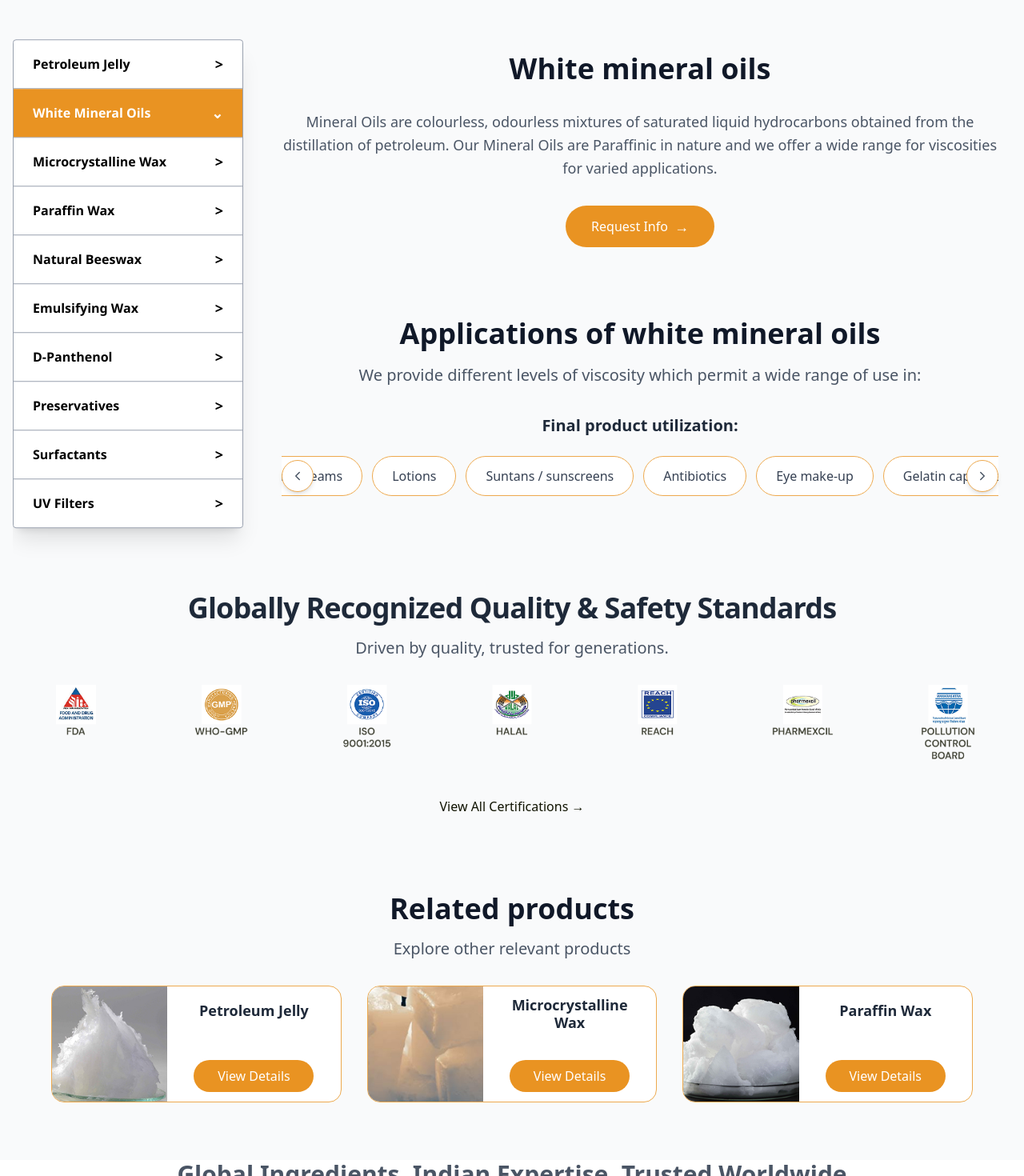
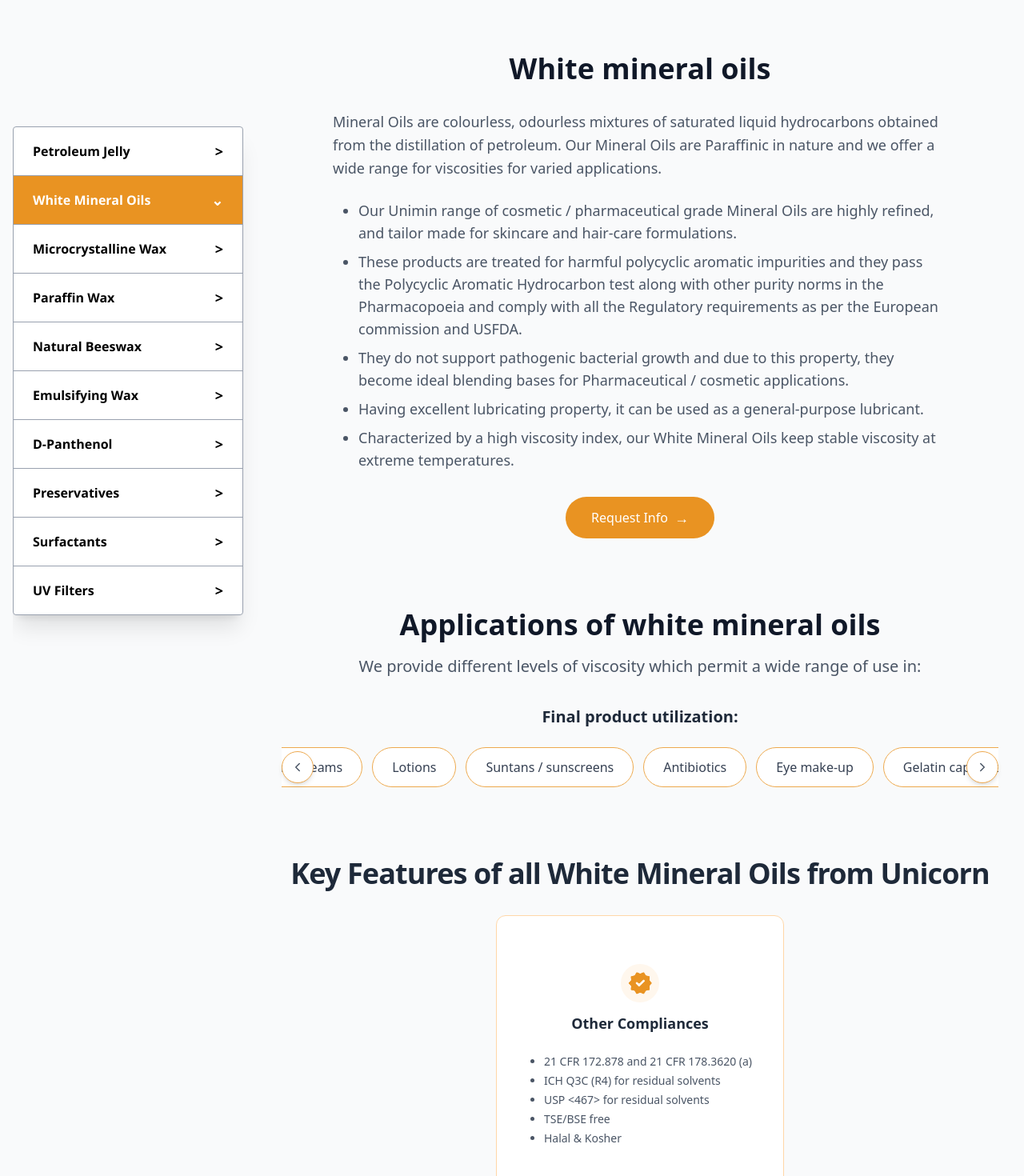
Before and after one commit to abhishek251100/unicorn-petroleum2, a React (Vite) app in the folder unicorn-petroleum2-main/: page /products/white-mineral-oils in a window 1280 px wide. Shown: the part 620-2090 px from the top of the page at 80% size. Built offline with nearby package versions, Linux system fonts and the light colour scheme.

Commit message:
Conctenctchanges

```diff
--- a/unicorn-petroleum2-main/src/Common/products/ProductPageCommonSection.jsx
+++ b/unicorn-petroleum2-main/src/Common/products/ProductPageCommonSection.jsx
@@ -1,6 +1,6 @@
 import React from "react";
 
-const ProductPageCommonSection = ({ data }) => {
+const ProductPageCommonSection = ({ data, alignLeft = false }) => {
   const handleRequestInfo = () => {
     const quoteSection = document.getElementById('quote-form-section');
     if (quoteSection) {
@@ -16,14 +16,31 @@ const ProductPageCommonSection = ({ data }) => {
             {data.title || "Product Title"}
           </h1>
 
-          <div className="prose max-w-none mb-8">
+          <div className={alignLeft ? "prose max-w-3xl mx-auto mb-8 text-left" : "prose max-w-none mb-8"}>
             <p className="text-lg text-gray-600 leading-relaxed mb-6">
               {data.description || "Product description will come from the product's JSON file."}
             </p>
+
             {data.additionalInfo && (
-              <p className="text-lg text-gray-600 leading-relaxed">
+              <p className="text-lg text-gray-600 leading-relaxed mb-4">
                 {data.additionalInfo}
               </p>
+            )}
+
+            {Array.isArray(data.bulletPoints) && data.bulletPoints.length > 0 && (
+              <ul
+                className={
+                  alignLeft
+                    ? "list-disc list-outside pl-5 md:pl-8 text-left text-base md:text-lg text-gray-600 space-y-2"
+                    : "list-disc list-inside text-left text-lg text-gray-600 space-y-1"
+                }
+              >
+                {data.bulletPoints.map((item, index) => (
+                  <li key={index}>
+                    {item}
+                  </li>
+                ))}
+              </ul>
             )}
           </div>
         </div>
--- a/unicorn-petroleum2-main/src/components/productsPage/emulsifyingWax/EmulsifyingWaxPage.jsx
+++ b/unicorn-petroleum2-main/src/components/productsPage/emulsifyingWax/EmulsifyingWaxPage.jsx
@@ -2,6 +2,7 @@ import React, { useRef, useEffect, useState } from "react";
 import ProductPageLayout from "../ProductPageLayout";
 import FloatingSidebar from "../../../Common/FloatingSidebar";
 import ProductPageCommonSection from "../../../Common/products/ProductPageCommonSection";
+import ProductKeyFeaturesSection from "../../../Common/products/ProductKeyFeaturesSection";
 import QualityStandardsSection from "../../../Common/QualityStandardsSection";
 import ApplicationsSection from "../../../Common/ApplicationsSection";
 import PackagedResponsiblySection from "../../../Common/PackagedResponsiblySection";
@@ -110,6 +111,7 @@ export default function EmulsifyingWaxPage() {
           <ProductPageCommonSection data={data.commonSection} />
           <ApplicationsSection data={data.applicationsSection} />
           <PackagedResponsiblySection data={data.packagedResponsibly} />
+          <ProductKeyFeaturesSection data={data.keyFeatures} />
         </div>
       </div>
 
@@ -117,6 +119,7 @@ export default function EmulsifyingWaxPage() {
         <ProductPageCommonSection data={data.commonSection} />
         <ApplicationsSection data={data.applicationsSection} />
         <PackagedResponsiblySection data={data.packagedResponsibly} />
+        <ProductKeyFeaturesSection data={data.keyFeatures} />
       </div>
 
       {/* Certifications and beyond - sidebar stops floating here - Full width sections */}
--- a/unicorn-petroleum2-main/src/components/productsPage/emulsifyingWax/emulsifyingWaxData.js
+++ b/unicorn-petroleum2-main/src/components/productsPage/emulsifyingWax/emulsifyingWaxData.js
@@ -21,8 +21,8 @@ export const emulsifyingWaxData = {
   commonSection: {
     title: "Emulsifying wax",
     description:
-      "Emulsifying wax serves the very purpose it indicates — emulsifying the water and oil phases together into smooth, stable formulations. With both anionic and non-ionic grades, emulsifying waxes from Unicorn aim to cater to many diverse needs of the industry as they come for both water-in-oil emulsions and oil-in-water emulsions.",
-    additionalInfo: "Widely used in the manufacturing of lotions, creams, ointments and other beauty products, it ensures the end products feel as good as they look.",
+      "Emulsifying Wax is a type of cosmetic emulsifying ingredient used primarily in the manufacturing of creams, lotions, and other beauty products that have both water and oil phase. This type of wax helps in mixing or emulsifying the water phase and oil phase together to form an ointment  minimizing phase separation and increasing formulation stability especially during a diverse temperature environment. The emulsification occurs when two substances — in this case, oil and water — are successfully bound together; creating a sort of glue that combines the ingredients of a product which provides consistent viscosity and structure to formulations, resulting in smooth, uniform creams and lotions with improved spreadability.",
+    additionalInfo: "At the molecular level, Emulsifying Wax attracts both water and oil at the same time and keeps them together. Emulsions made with this wax are more stable to weak acids such as Boric, Carbolic & Salicylic. Emulsifying Wax thickens the liquid and marries the oil - and water-based elements of the creation. It is white in colour, solid, and possesses a light alcohol scent. It is easy to process and reliable in performance, making it suitable for both small-scale and industrial manufacturing environments.",
     brochureUrl: "#",
   },
 
@@ -54,7 +54,22 @@ export const emulsifyingWaxData = {
   //   ],
   // },
 
-  // No Key Features section for this page
+  // Key Features section - Pharmacopoeial Compliance card for Emulsifying Wax
+  keyFeatures: {
+    heading: "Key Features of all Emulsifying Wax from Unicorn",
+    features: [
+      {
+        icon: "/assets/Icons/Property 1=Compliance.png",
+        title: "Pharmacopoeial Compliance",
+        items: [
+          "Indian Pharmacopoeia [IP]",
+          "British Pharmacopoeia [BP]",
+          "United States Pharmacopoeia [USP]",
+          "European Pharmacopoeia [Ph. Eur.]",
+        ],
+      },
+    ],
+  },
 
   relatedProducts: {
     relatedProducts: [
--- a/unicorn-petroleum2-main/src/components/productsPage/microcrystallineWax/MicrocrystallineWaxPage.jsx
+++ b/unicorn-petroleum2-main/src/components/productsPage/microcrystallineWax/MicrocrystallineWaxPage.jsx
@@ -2,6 +2,7 @@ import React, { useRef, useEffect, useState } from "react";
 import ProductPageLayout from "../ProductPageLayout";
 import FloatingSidebar from "../../../Common/FloatingSidebar";
 import ProductPageCommonSection from "../../../Common/products/ProductPageCommonSection";
+import ProductKeyFeaturesSection from "../../../Common/products/ProductKeyFeaturesSection";
 import QualityStandardsSection from "../../../Common/QualityStandardsSection";
 import ApplicationsSection from "../../../Common/ApplicationsSection";
 import PackagedResponsiblySection from "../../../Common/PackagedResponsiblySection";
@@ -110,6 +111,7 @@ export default function MicrocrystallineWaxPage() {
           <ProductPageCommonSection data={data.commonSection} />
           <ApplicationsSection data={data.applicationsSection} />
           <PackagedResponsiblySection data={data.packagedResponsibly} />
+          <ProductKeyFeaturesSection data={data.keyFeatures} />
         </div>
       </div>
 
@@ -117,6 +119,7 @@ export default function MicrocrystallineWaxPage() {
         <ProductPageCommonSection data={data.commonSection} />
         <ApplicationsSection data={data.applicationsSection} />
         <PackagedResponsiblySection data={data.packagedResponsibly} />
+        <ProductKeyFeaturesSection data={data.keyFeatures} />
       </div>
 
       {/* Certifications and beyond - sidebar stops floating here - Full width sections */}
--- a/unicorn-petroleum2-main/src/components/productsPage/naturalBeeswax/naturalBeeswaxData.js
+++ b/unicorn-petroleum2-main/src/components/productsPage/naturalBeeswax/naturalBeeswaxData.js
@@ -22,9 +22,9 @@ export const naturalBeeswaxData = {
   commonSection: {
     title: "Natural beeswax",
     description:
-      "Beeswax is a natural wax produced in the beehive of honeybees of the genus Apis. It is mainly esters of fatty acids and various long chain alcohols. Our cosmetic / pharmaceutical grade Beeswax is pale yellow, smooth, highly refined wax with emollient, soothing and softening properties.",
+      "Beeswax is a natural substance produced by honeybees within the hive of genus Apis. It has a distinct structure composed of esters of fatty acids and long-chain alcohols. Our beeswax is carefully treated to provide a smooth, pale yellow appearance and is highly valued for its gentle, calming effects on the skin, thereby making it a perfect fit for the cosmetic and pharmaceutical industry. In addition to preserving and softening the skin, it also enhances the texture and guarantees that other ingredients stay together, thereby providing stability to the finished product.",
     additionalInfo:
-      "Our Beeswax is a 100 % natural product purified for use in pharmaceutical, cosmetic and personal-care formulations. Being a natural product, the quality of our refined beeswax is highly moderated by us to comply with international regulatory requirements.",
+      "Being a natural product, the quality of our refined beeswax is highly moderated by us to comply with international regulatory requirements. It works especially well in stick and for solid preparations because of its inherent ability to create a cohesive film and bind materials together, improving durability and grip. ",
     brochureUrl: "#",
   },
 
--- a/unicorn-petroleum2-main/src/components/productsPage/paraffinWax/ParaffinWaxPage.jsx
+++ b/unicorn-petroleum2-main/src/components/productsPage/paraffinWax/ParaffinWaxPage.jsx
@@ -2,6 +2,7 @@ import React, { useRef, useEffect, useState } from "react";
 import ProductPageLayout from "../ProductPageLayout";
 import FloatingSidebar from "../../../Common/FloatingSidebar";
 import ProductPageCommonSection from "../../../Common/products/ProductPageCommonSection";
+import ProductKeyFeaturesSection from "../../../Common/products/ProductKeyFeaturesSection";
 import QualityStandardsSection from "../../../Common/QualityStandardsSection";
 import ApplicationsSection from "../../../Common/ApplicationsSection";
 import PackagedResponsiblySection from "../../../Common/PackagedResponsiblySection";
@@ -110,6 +111,7 @@ export default function ParaffinWaxPage() {
           <ProductPageCommonSection data={data.commonSection} />
           <ApplicationsSection data={data.applicationsSection} />
           <PackagedResponsiblySection data={data.packagedResponsibly} />
+          <ProductKeyFeaturesSection data={data.keyFeatures} />
         </div>
       </div>
 
@@ -117,6 +119,7 @@ export default function ParaffinWaxPage() {
         <ProductPageCommonSection data={data.commonSection} />
         <ApplicationsSection data={data.applicationsSection} />
         <PackagedResponsiblySection data={data.packagedResponsibly} />
+        <ProductKeyFeaturesSection data={data.keyFeatures} />
       </div>
 
       {/* Certifications and beyond - sidebar stops floating here - Full width sections */}
--- a/unicorn-petroleum2-main/src/components/productsPage/paraffinWax/paraffinWaxData.js
+++ b/unicorn-petroleum2-main/src/components/productsPage/paraffinWax/paraffinWaxData.js
@@ -21,7 +21,7 @@ export const paraffinWaxData = {
   commonSection: {
     title: "Paraffin wax",
     description:
-      "Paraffin wax is a mixture of solid hydrocarbons of high molecular weight, which are obtained from crude petroleum. It is characterized by relatively large crystals which are insoluble in water or alcohol & sparingly soluble in benzene, turpentine, chloroform, ether, carbon disulfide and oils. It is also miscible with fats.",
+      "Paraffin wax that is derived as a byproduct from crude oil, is a blend of solid hydrocarbons with a higher molecular weight. It dissolves partly in solvents like benzene, turpentine, chloroform, ether, carbon di-sulphide & oil and is distinguished by its ability to form naturally bigger crystals that do not dissolve in water & alcohol. Its adaptability in different formulations is further enhanced by the fact that it combines nicely with fats. Paraffin wax is frequently utilized in protective coatings and sealing applications where dependable moisture preservation is crucial because of its potent water-resistant qualities.",
     additionalInfo: "",
     brochureUrl: "#",
   },
@@ -48,7 +48,22 @@ export const paraffinWaxData = {
     ],
   },
 
-  // No Key Features section on this page
+  // Key Features section - Pharmacopoeial Compliance card for Paraffin Wax
+  keyFeatures: {
+    heading: "Key Features of all Paraffin Wax from Unicorn",
+    features: [
+      {
+        icon: "/assets/Icons/Property 1=Compliance.png",
+        title: "Pharmacopoeial Compliance",
+        items: [
+          "Indian Pharmacopoeia [IP]",
+          "British Pharmacopoeia [BP]",
+          "United States Pharmacopoeia [USP]",
+          "European Pharmacopoeia [Ph. Eur.]",
+        ],
+      },
+    ],
+  },
 
   relatedProducts: {
     relatedProducts: [
--- a/unicorn-petroleum2-main/src/components/productsPage/petroleumJelly/petroleumJellyData.js
+++ b/unicorn-petroleum2-main/src/components/productsPage/petroleumJelly/petroleumJellyData.js
@@ -21,8 +21,8 @@ export const petroleumJellyData = {
   // Common section data
   commonSection: {
     title: "Petroleum Jelly",
-    description: "Petroleum Jelly (also known as Petrolatum or White / Yellow Soft Paraffin) is an ointment-like homogenous, highly refined semi solid with a delicate balance between liquid and solid hydrocarbons for skin-care application and topical formulations.\nWe have been manufacturing this product since 1964 in a dedicated facility. With years of experience and a varied clientele, we have an expertise in this field.",
-    additionalInfo: "Our petroleum jelly is manufactured under strict quality control measures to ensure consistency and purity for pharmaceutical and cosmetic applications.",
+    description: "Petroleum Jelly is an ointment-like, homogenous, highly refined semi-solid with a delicate balance between liquid and solid hydrocarbons for skin-care application and topical formulations.\n Our product maintains a good structure during processing and congeals to form a smooth surface while packing, which adds to aesthetic value, and it has the ability to resist moisture, prevent decolorization and retain oil content even at elevated temperatures.",
+    additionalInfo: "It is available in the following colours: bright snow-white, off-white, pearl-white, Lily, Pale-yellow, bright-yellow and amber.",
     brochureUrl: "/brochures/petroleum-jelly-brochure.pdf"
   },
 
--- a/unicorn-petroleum2-main/src/components/productsPage/whiteMineralOils/WhiteMineralOilsPage.jsx
+++ b/unicorn-petroleum2-main/src/components/productsPage/whiteMineralOils/WhiteMineralOilsPage.jsx
@@ -113,7 +113,7 @@ export default function WhiteMineralOilsPage() {
         </div>
 
         <div className="lg:col-span-9 space-y-4">
-          <ProductPageCommonSection data={whiteMineralOilsData.commonSection} />
+          <ProductPageCommonSection data={whiteMineralOilsData.commonSection} alignLeft />
           <ApplicationsSection data={whiteMineralOilsData.applicationsSection} />
           <PackagedResponsiblySection data={whiteMineralOilsData.packagedResponsibly} />
           <ProductKeyFeaturesSection data={whiteMineralOilsData.keyFeatures} />
@@ -122,7 +122,7 @@ export default function WhiteMineralOilsPage() {
 
       {/* Mobile Layout */}
       <div className="lg:hidden space-y-4 mb-4">
-        <ProductPageCommonSection data={whiteMineralOilsData.commonSection} />
+        <ProductPageCommonSection data={whiteMineralOilsData.commonSection} alignLeft />
         <ApplicationsSection data={whiteMineralOilsData.applicationsSection} />
         <PackagedResponsiblySection data={whiteMineralOilsData.packagedResponsibly} />
         <ProductKeyFeaturesSection data={whiteMineralOilsData.keyFeatures} />
--- a/unicorn-petroleum2-main/src/components/productsPage/whiteMineralOils/whiteMineralOilsData.js
+++ b/unicorn-petroleum2-main/src/components/productsPage/whiteMineralOils/whiteMineralOilsData.js
@@ -24,6 +24,13 @@ export const whiteMineralOilsData = {
     title: "White mineral oils",
     description:
       "Mineral Oils are colourless, odourless mixtures of saturated liquid hydrocarbons obtained from the distillation of petroleum. Our Mineral Oils are Paraffinic in nature and we offer a wide range for viscosities for varied applications.",
+    bulletPoints: [
+      "Our Unimin range of cosmetic / pharmaceutical grade Mineral Oils are highly refined, and tailor made for skincare and hair-care formulations.",
+      "These products are treated for harmful polycyclic aromatic impurities and they pass the Polycyclic Aromatic Hydrocarbon test along with other purity norms in the Pharmacopoeia and comply with all the Regulatory requirements as per the European commission and USFDA.",
+      "They do not support pathogenic bacterial growth and due to this property, they become ideal blending bases for Pharmaceutical / cosmetic applications.",
+      "Having excellent lubricating property, it can be used as a general-purpose lubricant.",
+      "Characterized by a high viscosity index, our White Mineral Oils keep stable viscosity at extreme temperatures.",
+    ],
     // additionalInfo:
     //   "Use them with confidence in pharmaceuticals, personal care, plastics processing, food-contact lubricants and more.",
     brochureUrl: "/brochures/white-mineral-oils-brochure.pdf",
@@ -69,30 +76,23 @@ export const whiteMineralOilsData = {
   //   ],
   // },
 
-  // Key features data
-  // keyFeatures: {
-  //   heading: "Key Features of White Mineral Oils from Unicorn",
-  //   features: [
-  //     {
-  //       icon: "/assets/Icons/Property 1=Compliance.png",
-  //       title: "Exceptional Purity",
-  //       items: [
-  //         "Highly refined, colorless and odorless",
-  //         "Low volatility for stability",
-  //         "Excellent oxidative resistance",
-  //       ],
-  //     },
-  //     {
-  //       icon: "/assets/Icons/Property 1=Compliance.png",
-  //       title: "Regulatory Conformance",
-  //       items: [
-  //         "USP/NF and EP compliant grades",
-  //         "Food-contact suitable grades",
-  //         "Halal & Kosher",
-  //       ],
-  //     },
-  //   ],
-  // },
+  // Key features data - Only Other Compliances card for White Mineral Oils
+  keyFeatures: {
+    heading: "Key Features of all White Mineral Oils from Unicorn",
+    features: [
+      {
+        icon: "/assets/Icons/Property 1=Compliance.png",
+        title: "Other Compliances",
+        items: [
+          "21 CFR 172.878 and 21 CFR 178.3620 (a)",
+          "ICH Q3C (R4) for residual solvents",
+          "USP <467> for residual solvents",
+          "TSE/BSE free",
+          "Halal & Kosher"
+        ],
+      },
+    ],
+  },
 
   // Related products section
   relatedProducts: {
```
Also changed, not shown: unicorn-petroleum2-main/src/components/productsPage/microcrystallineWax/microcrystallineWaxData.js (+10 -9 lines).
